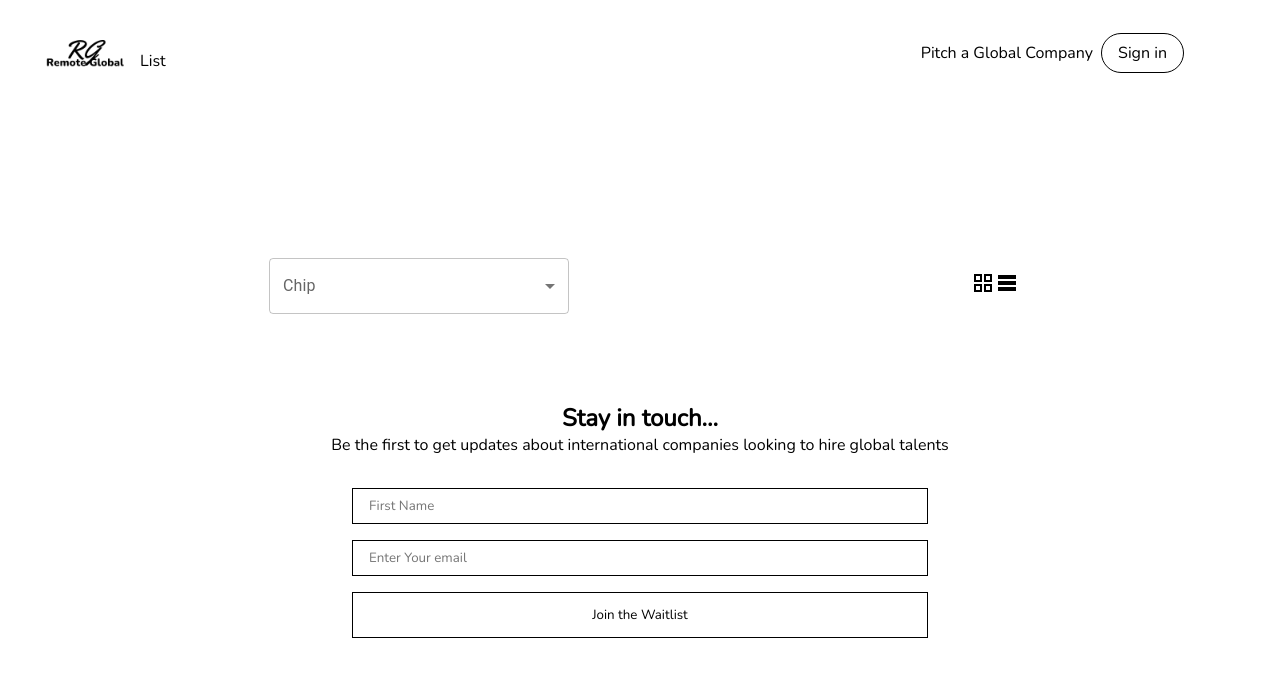
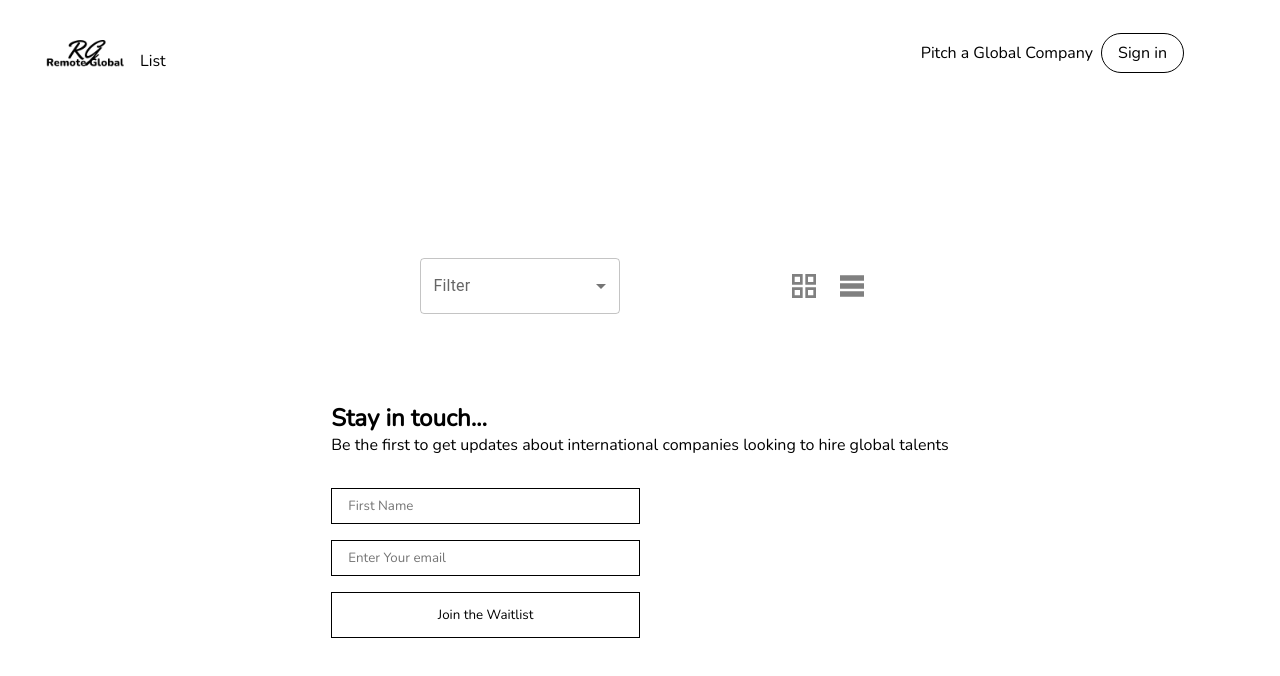
Before and after one commit to blossom-babs/remote-global, a Next.js app: page /companies in a window 1280 px wide. Shown: the top 676 px of the page. Built offline with nearby package versions, Linux system fonts and the light colour scheme; a web font is replaced by a local one.

Commit message:
remove companies default style

```diff
--- a/src/components/MultiSelectComp.tsx
+++ b/src/components/MultiSelectComp.tsx
@@ -14,22 +14,13 @@ const MenuProps = {
   PaperProps: {
     style: {
       maxHeight: ITEM_HEIGHT * 4.5 + ITEM_PADDING_TOP,
-      width: 250,
+      width: 100,
     },
   },
 };
 
 const names = [
-  'Oliver Hansen',
-  'Van Henry',
-  'April Tucker',
-  'Ralph Hubbard',
-  'Omar Alexander',
-  'Carlos Abbott',
-  'Miriam Wagner',
-  'Bradley Wilkerson',
-  'Virginia Andrews',
-  'Kelly Snyder',
+  'location', 'industry'
 ];
 
 function getStyles(name: string, personName: readonly string[], theme: Theme) {
@@ -57,8 +48,8 @@ export default function MultipleSelectChip() {
 
   return (
     <div>
-      <FormControl sx={{ m: 1, width: 300 }}>
-        <InputLabel id="demo-multiple-chip-label">Chip</InputLabel>
+      <FormControl sx={{ m: 1, width: 200 }}>
+        <InputLabel id="demo-multiple-chip-label">Filter</InputLabel>
         <Select
           labelId="demo-multiple-chip-label"
           id="demo-multiple-chip"
--- a/src/pages/companies.tsx
+++ b/src/pages/companies.tsx
@@ -13,23 +13,23 @@ export default function Companies() {
 			<Head>
 				<title>International Companies hiring globally</title>
 			</Head>
-			<>
+			<main className="companies">
 				<Layout>
-					<main className="companies">
-						<div className="companies-waitlist">
-							<header className='companies-header'>
+					<div className="companies-content">
+						<header className="companies-header">
+							<div className="companies-header-filter">
 								<MultipleSelectChip />
+							</div>
 
-								<div>
-<GridViewIcon/>
-									<TableRowsIcon/>
-								</div>
-							</header>
-							<Waitlist />
-						</div>
-					</main>
+							<div className="companies-viewIcons">
+								<GridViewIcon />
+								<TableRowsIcon />
+							</div>
+						</header>
+						<Waitlist />
+					</div>
 				</Layout>
-			</>
+			</main>
 		</>
 	);
 }
--- a/src/styles/_comapnies.scss
+++ b/src/styles/_companies.scss
@@ -16,5 +16,20 @@
 		justify-content: space-around;
 		align-items: center;
 		padding: 120px 0 5rem 0;
+
+		@media screen and (max-width:500px) {
+			display: none;
+		}
+	}
+
+	&-viewIcons{
+		display: flex;
+		gap: 1rem;
+
+		svg{
+			color: grey;
+			cursor: pointer;
+			font-size: 2rem;
+		}
 	}
 }
--- a/src/styles/index.scss
+++ b/src/styles/index.scss
@@ -2,4 +2,4 @@
 @use './home';
 @use './nav';
 @use './about';
-@use './comapnies';
+@use './companies';
```
